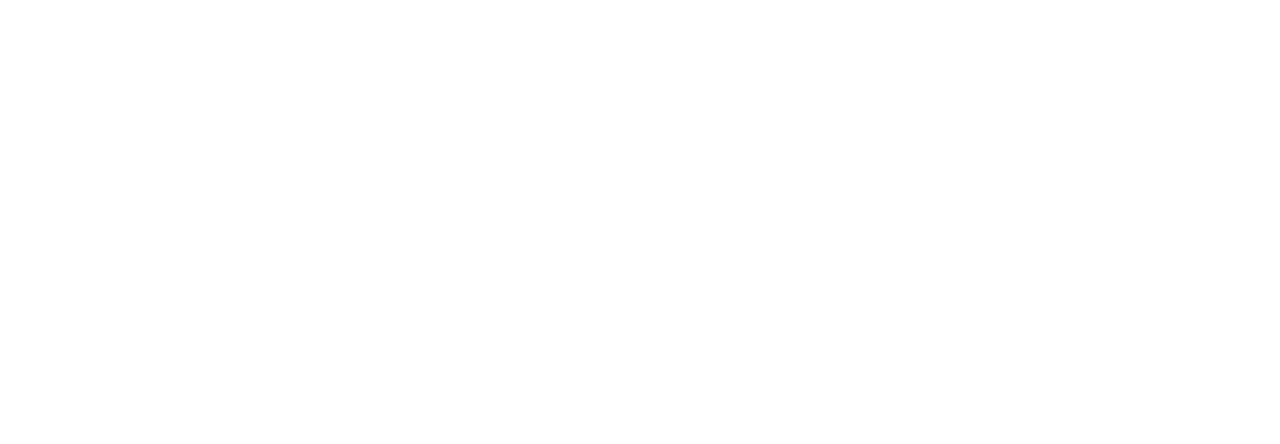
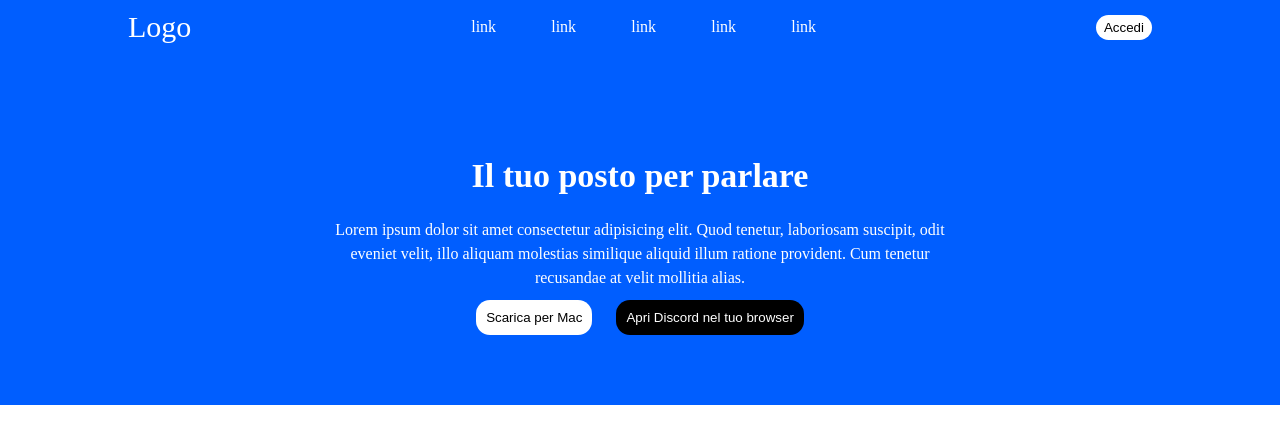
Before and after one commit to Pastafredda/htmlcss-struttura-discord, a plain HTML site: page index.html in a window 1280 px wide. Drawn offline with Linux system fonts and the light colour scheme.

Commit message:
fine header (struttura base)

```diff
--- a/css/style.css
+++ b/css/style.css
@@ -0,0 +1,75 @@
+/* Regole Generali */
+*{
+    box-sizing: border-box;
+    margin: 0;
+    padding: 0;
+}
+
+/* Regole Header */
+
+header{
+    background-color: rgb(0, 94, 255);
+    min-height: 400px;
+    padding-top: 10px;
+}
+
+.centratura{
+    width: 80%;
+    margin: auto;
+}
+
+#logo{
+    font-size: 30px;
+}
+
+.main-nav{
+    display: flex;
+    justify-content: space-between;
+    align-items: center;
+    color: white;
+    padding-bottom: 120px;
+}
+
+.menu{
+    list-style-type: none;
+    display: flex;
+    justify-content: space-around;
+    flex-basis: 400px;
+}
+
+a{
+    color: white;
+    text-decoration: none;
+}
+
+.button{
+    border-radius: 14px;
+    border: none;
+    background-color: white;
+    padding: 5px 8px;
+}
+
+.hero{
+    width: 60%;
+    margin: auto;
+    text-align: center;
+    line-height: 24px;
+    color: white;
+    padding-bottom: 60px;
+}
+
+.hero :first-child{
+    margin-bottom: 30px;
+    font-size: 34px;
+}
+
+.hero .button{
+    margin-top: 10px;
+    padding: 10px;
+    margin: 10px;
+}
+
+.hero :last-child{
+    background-color: black;
+    color: white;
+}
--- a/index.html
+++ b/index.html
@@ -8,6 +8,28 @@
     <link rel="stylesheet" href="css/style.css">
 </head>
 <body>
+    <header>
+        <div class="centratura">
+            <nav class="main-nav">
+                <div id="logo">Logo</div>
+                <ul class="menu">
+                    <li><a href="">link</a></li>
+                    <li><a href="">link</a></li>
+                    <li><a href="">link</a></li>
+                    <li><a href="">link</a></li>
+                    <li><a href="">link</a></li>
+                </ul>
+                <button class="button">Accedi</button>
+            </nav>
+            <div class="hero">
+                <h1>Il tuo posto per parlare</h1>
+                <p>Lorem ipsum dolor sit amet consectetur adipisicing elit. Quod tenetur, laboriosam suscipit, odit eveniet velit, illo aliquam molestias similique aliquid illum ratione provident. Cum tenetur recusandae at velit mollitia alias.</p>
+                <button class="button">Scarica per Mac</button>
+                <button class="button">Apri Discord nel tuo browser</button>
+
+            </div>
+        </div>
+    </header>
 
 </body>
 </html>
```
